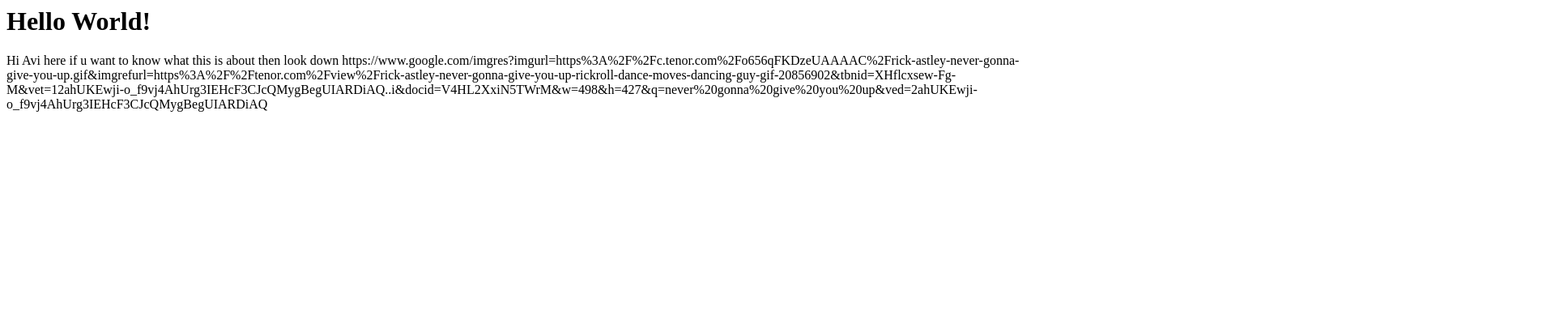
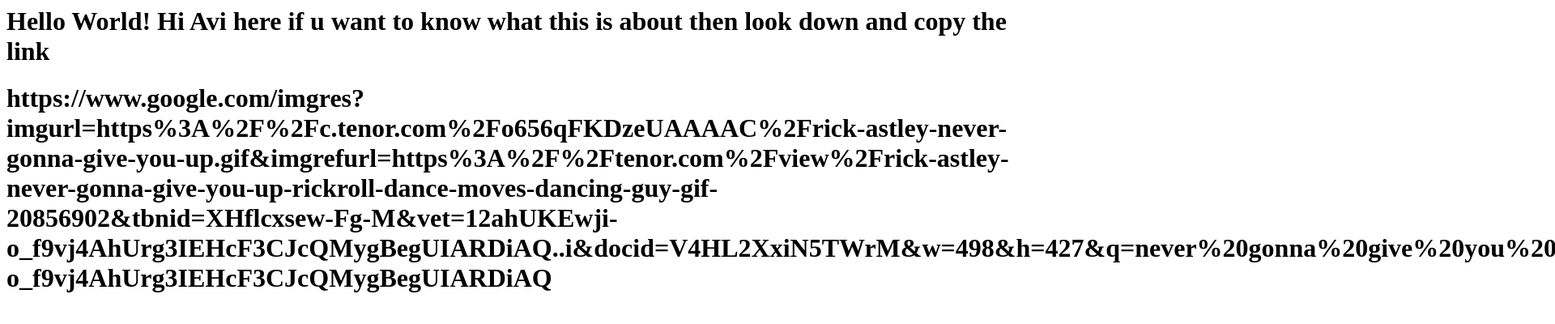
Before and after one commit to Someone13254/someone13254.github.io, a plain HTML site: page index.html in a window 1280 px wide. Shown: the top 400 px of the page at 81% size, 1920 px wide, since content can reach past the window. Drawn offline with Linux system fonts and the light colour scheme.

Commit message:
Update index.html

```diff
--- a/index.html
+++ b/index.html
@@ -1,7 +1,7 @@
-<h1>Hello World!</h1>
+<h1>Hello World!
 
 Hi Avi here
-if u want to know what this is about then look down</h1>
+if u want to know what this is about then look down and copy the link<h1/>
 
 
 
@@ -47,4 +47,4 @@ if u want to know what this is about then look down</h1>
 
 
 
-<h9>https://www.google.com/imgres?imgurl=https%3A%2F%2Fc.tenor.com%2Fo656qFKDzeUAAAAC%2<h9>Frick-astley-never-gonna-give-you-up<h9/>.gif&imgrefurl=https%3A%2F%2Ftenor.com%2Fview%2Frick-<h9>astley-never-gonna-give-you-up-rickroll-dance-moves-dancing-guy<h9/>-gif-20856902&tbnid=XHflcxsew-Fg-M&vet=12ahUKEwji-o_f9vj4AhUrg3IEHcF3CJcQMygBegUIARDiAQ..i&docid=V4HL2XxiN5TWrM&w=498&h=427&q=<h9>never%20gonna%20give%20you%20up<h9/>&ved=2ahUKEwji-o_f9vj4AhUrg3IEHcF3CJcQMygBegUIARDiAQ<h9/>
+<h9>https://www.google.com/imgres?imgurl=https%3A%2F%2Fc.tenor.com%2Fo656qFKDzeUAAAAC%2Frick-astley-never-gonna-give-you-up.gif&imgrefurl=https%3A%2F%2Ftenor.com%2Fview%2Frick-astley-never-gonna-give-you-up-rickroll-dance-moves-dancing-guy-gif-20856902&tbnid=XHflcxsew-Fg-M&vet=12ahUKEwji-o_f9vj4AhUrg3IEHcF3CJcQMygBegUIARDiAQ..i&docid=V4HL2XxiN5TWrM&w=498&h=427&q=never%20gonna%20give%20you%20up<h9/>&ved=2ahUKEwji-o_f9vj4AhUrg3IEHcF3CJcQMygBegUIARDiAQ<h9/>
```
